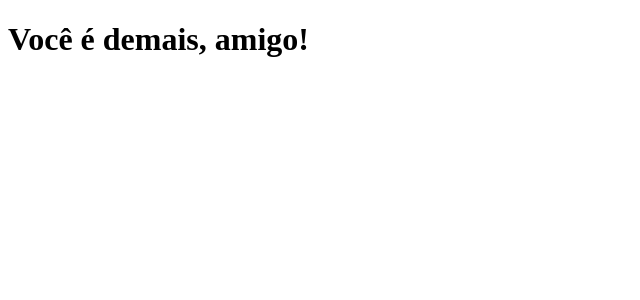
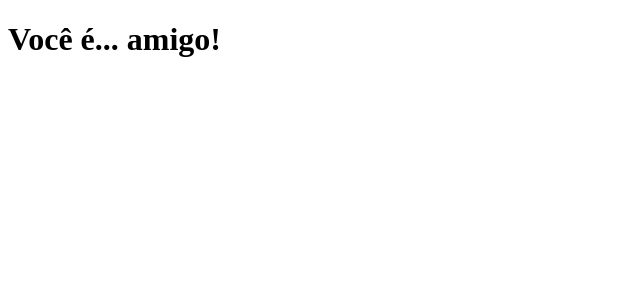
Before and after one commit to oryanend/clone-tabnews, a Next.js app: page / in a window 1280 px wide. Shown: the top 300 px of the page, without its empty margins (0-640 px from the left). Built offline with nearby package versions, Linux system fonts and the light colour scheme.

Commit message:
Another Change

```diff
--- a/pages/index.js
+++ b/pages/index.js
@@ -1,5 +1,5 @@
 function Home(){
-    return <h1>Você é demais, amigo!</h1>
+    return <h1>Você é... amigo!</h1>
 }
 
 export default Home;
```
